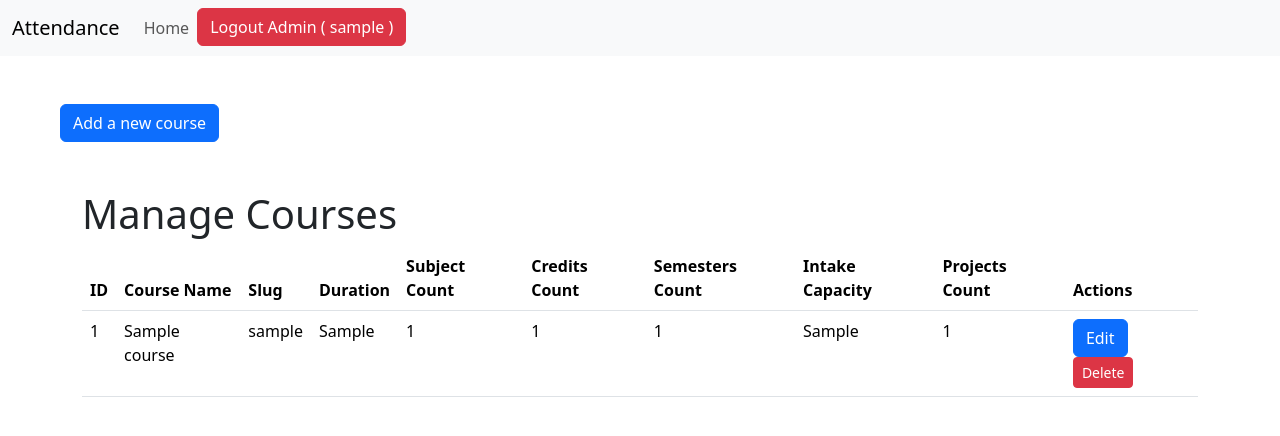
After one commit to hishamized/universityAttendence, a PHP site: page /kashmirUniversity/admin/manage_courses.php in a window 1280 px wide. The commit adds this page. Shown: the top 436 px of the page. Run offline with PHP 8.4, Linux system fonts and the light colour scheme; the visitor is signed in with stand-in values (Sample User, id 1); tables that the repository leaves empty or names only in its code hold one stand-in row (values such as "Sample post"); some libraries are stand-ins or nearby versions.

Commit message:
Following features added: 1) Addition of a new course by admin. 2) Edition of an existing course by admin. 3) Deletion of an existing course by admin.

```diff
--- a/admin/admin_dashboard.php
+++ b/admin/admin_dashboard.php
@@ -111,7 +111,7 @@ mysqli_close($conn);
                 <a class="nav-link" href="<?php echo BASE_URL ?>/admin/manage_batches.php">Manage Batches</a>
             </li>
             <li class="nav-item">
-                <a class="nav-link" href="#">Link 2</a>
+                <a class="nav-link" href="<?php echo BASE_URL ?>/admin/manage_courses.php">Manage Courses</a>
             </li>
             <li class="nav-item">
                 <a class="nav-link" href="#">Link 3</a>
--- /dev/null
+++ b/admin/manage_courses.php
@@ -0,0 +1,399 @@
+<?php
+session_start();
+require_once('../config.php');
+if (!isset($_SESSION['admin_logged_in']) || $_SESSION['admin_logged_in'] !== true) {
+
+    echo '<div class="alert alert-danger" role="alert">You are not authorized to view this page.</div>';
+    exit();
+}
+
+if ($_SERVER['REQUEST_METHOD'] === 'POST' && isset($_POST['addNewCourse'])) {
+    // Retrieve form data
+    $courseName = $_POST['courseName'];
+    $slug = $_POST['slug'];
+    $duration = $_POST['duration'];
+    $subjectCount = $_POST['subjectCount'];
+    $creditsCount = $_POST['creditsCount'];
+    $semestersCount = $_POST['semestersCount'];
+    $intakeCapacity = $_POST['intakeCapacity'];
+    $projectsCount = $_POST['projectsCount'];
+
+    // Check if the course already exists
+    $query = "SELECT COUNT(*) FROM courses WHERE slug = ? OR course_name = ?";
+    $statement = mysqli_prepare($conn, $query);
+    mysqli_stmt_bind_param($statement, "ss", $slug, $courseName);
+    mysqli_stmt_execute($statement);
+    mysqli_stmt_bind_result($statement, $count);
+    mysqli_stmt_fetch($statement);
+    mysqli_stmt_close($statement);
+
+    if ($count > 0) {
+        echo '<div class="alert alert-danger" role="alert">Course with the same slug or name already exists</div>';
+        exit();
+    }
+
+    // Prepare the SQL statement with parameter binding
+    $query = "INSERT INTO courses (course_name, slug, duration, subject_count, credits_count, semesters_count, intake_capacity, projects_count) VALUES (?, ?, ?, ?, ?, ?, ?, ?)";
+    $statement = mysqli_prepare($conn, $query);
+
+    // Bind parameters
+    mysqli_stmt_bind_param($statement, "ssiiiiii", $courseName, $slug, $duration, $subjectCount, $creditsCount, $semestersCount, $intakeCapacity, $projectsCount);
+
+    // Execute the statement
+    $result = mysqli_stmt_execute($statement);
+
+    // Check for errors
+    if ($result) {
+        echo '<div class="alert alert-success" role="alert">New course added successfully</div>';
+    } else {
+        echo '<div class="alert alert-danger" role="alert">Error adding new course: ' . mysqli_error($conn) . '</div>';
+    }
+    unset($_POST['addNewCourse']);
+
+    // Close the statement
+    mysqli_stmt_close($statement);
+}
+
+if ($_SERVER['REQUEST_METHOD'] === 'POST' && isset($_POST['editCourse'])) {
+    // Retrieve form data
+    $courseId = $_POST['courseId'];
+    $courseName = $_POST['editCourseName'];
+    $slug = $_POST['editSlug'];
+    $duration = $_POST['editDuration'];
+    $subjectCount = $_POST['editSubjectCount'];
+    $creditsCount = $_POST['editCreditsCount'];
+    $semestersCount = $_POST['editSemestersCount'];
+    $intakeCapacity = $_POST['editIntakeCapacity'];
+    $projectsCount = $_POST['editProjectsCount'];
+
+    // Check if the course already exists
+    $query = "SELECT COUNT(*) FROM courses WHERE slug = ? OR course_name = ?";
+    $statement = mysqli_prepare($conn, $query);
+    mysqli_stmt_bind_param($statement, "ss", $slug, $courseName);
+    mysqli_stmt_execute($statement);
+    mysqli_stmt_bind_result($statement, $count);
+    mysqli_stmt_fetch($statement);
+    mysqli_stmt_close($statement);
+
+    if ($count > 0) {
+        echo '<div class="alert alert-danger" role="alert">Course with the same slug or name already exists</div>';
+        exit();
+    }
+
+    // Prepare the SQL statement with parameter binding
+    $query = "UPDATE courses SET course_name = ?, slug = ?, duration = ?, subject_count = ?, credits_count = ?, semesters_count = ?, intake_capacity = ?, projects_count = ? WHERE id = ?";
+    $statement = mysqli_prepare($conn, $query);
+
+    // Bind parameters
+    mysqli_stmt_bind_param($statement, "ssiiiiiii", $courseName, $slug, $duration, $subjectCount, $creditsCount, $semestersCount, $intakeCapacity, $projectsCount, $courseId);
+
+    // Execute the statement
+    $result = mysqli_stmt_execute($statement);
+
+    // Check for errors
+    if ($result) {
+        echo '<div class="alert alert-success" role="alert">Course updated successfully</div>';
+    } else {
+        echo '<div class="alert alert-danger" role="alert">Error updating course: ' . mysqli_error($conn) . '</div>';
+    }
+    unset($_POST['editCourse']);
+
+    // Close the statement
+    mysqli_stmt_close($statement);
+}
+
+if($_SERVER['REQUEST_METHOD'] === 'POST' && isset($_POST['deleteCourseId'])) {
+    $courseId = $_POST['deleteCourseId'];
+    $query = "DELETE FROM courses WHERE id = ?";
+    $statement = mysqli_prepare($conn, $query);
+    mysqli_stmt_bind_param($statement, "i", $courseId);
+    $result = mysqli_stmt_execute($statement);
+    if($result) {
+        echo '<div class="alert alert-success" role="alert">Course deleted successfully</div>';
+    } else {
+        echo '<div class="alert alert-danger" role="alert">Error deleting course: ' . mysqli_error($conn) . '</div>';
+    }
+    unset($_POST['deleteCourseId']);
+    mysqli_stmt_close($statement);
+}
+
+// Fetch data from the courses table
+$query = "SELECT * FROM courses";
+$result = mysqli_query($conn, $query);
+
+// Close the database connection
+mysqli_close($conn);
+
+
+?>
+
+<!DOCTYPE html>
+<html lang="en">
+
+<head>
+    <meta charset="UTF-8">
+    <meta name="viewport" content="width=device-width, initial-scale=1.0">
+    <title>Document</title>
+    <link href="https://cdn.jsdelivr.net/npm/bootstrap@5.3.3/dist/css/bootstrap.min.css" rel="stylesheet" integrity="sha384-QWTKZyjpPEjISv5WaRU9OFeRpok6YctnYmDr5pNlyT2bRjXh0JMhjY6hW+ALEwIH" crossorigin="anonymous">
+
+    <script src="https://kit.fontawesome.com/1bc2765d38.js" crossorigin="anonymous"></script>
+</head>
+
+<body>
+    <!-- Navbar -->
+    <nav class="navbar navbar-expand-lg bg-body-tertiary">
+        <div class="container-fluid">
+            <a class="navbar-brand" href="#">Attendance</a>
+            <button class="navbar-toggler" type="button" data-bs-toggle="collapse" data-bs-target="#navbarNav" aria-controls="navbarNav" aria-expanded="false" aria-label="Toggle navigation">
+                <span class="navbar-toggler-icon"></span>
+            </button>
+            <div class="collapse navbar-collapse" id="navbarNav">
+                <ul class="navbar-nav">
+                    <li class="nav-item">
+                        <a class="nav-link" href="<?php echo BASE_URL ?>">Home</a>
+                    </li>
+                    <li class="nav-item">
+                        <a class="btn btn-danger" href="admin_logout.php">Logout Admin ( <?php echo $_SESSION['admin_username'] ?> )</a>
+                    </li>
+                </ul>
+            </div>
+        </div>
+    </nav>
+
+    <div class="container m-5">
+        <!-- Button to toggle the form -->
+        <button type="button" class="btn btn-primary" onclick="toggleForm()">Add a new course</button>
+
+        <!-- Hidden Bootstrap form -->
+        <form id="courseForm" style="display: none;" method="post" action="manage_courses.php">
+            <div class="mb-3">
+                <label for="courseName" class="form-label">Course Name</label>
+                <input type="text" class="form-control" id="courseName" name="courseName" required>
+            </div>
+            <div class="mb-3">
+                <label for="slug" class="form-label">Slug</label>
+                <input type="text" class="form-control" id="slug" name="slug" required>
+            </div>
+            <div class="mb-3">
+                <label for="duration" class="form-label">Duration</label>
+                <input type="number" class="form-control" id="duration" name="duration" required>
+            </div>
+            <div class="mb-3">
+                <label for="subjectCount" class="form-label">Subject Count</label>
+                <input type="number" class="form-control" id="subjectCount" name="subjectCount" required>
+            </div>
+            <div class="mb-3">
+                <label for="creditsCount" class="form-label">Credits Count</label>
+                <input type="number" class="form-control" id="creditsCount" name="creditsCount" required>
+            </div>
+            <div class="mb-3">
+                <label for="semestersCount" class="form-label">Semesters Count</label>
+                <input type="number" class="form-control" id="semestersCount" name="semestersCount" required>
+            </div>
+            <div class="mb-3">
+                <label for="intakeCapacity" class="form-label">Intake Capacity</label>
+                <input type="number" class="form-control" id="intakeCapacity" name="intakeCapacity" required>
+            </div>
+            <div class="mb-3">
+                <label for="projectsCount" class="form-label">Projects Count</label>
+                <input type="number" class="form-control" id="projectsCount" name="projectsCount" required>
+            </div>
+
+            <button type="submit" name="addNewCourse" class="btn btn-primary">Submit</button>
+        </form>
+    </div>
+
+    <div class="container mt-5">
+        <h1>Manage Courses</h1>
+        <table class="table">
+            <thead>
+                <tr>
+                    <th>ID</th>
+                    <th>Course Name</th>
+                    <th>Slug</th>
+                    <th>Duration</th>
+                    <th>Subject Count</th>
+                    <th>Credits Count</th>
+                    <th>Semesters Count</th>
+                    <th>Intake Capacity</th>
+                    <th>Projects Count</th>
+                    <th>Actions</th>
+                </tr>
+            </thead>
+            <tbody>
+                <?php while ($row = mysqli_fetch_assoc($result)) : ?>
+                    <tr id="row-<?= $row['id'] ?>">
+                        <td><?php echo $row['id']; ?></td>
+                        <td><?php echo htmlspecialchars($row['course_name']); ?></td>
+                        <td><?php echo htmlspecialchars($row['slug']); ?></td>
+                        <td><?php echo $row['duration']; ?></td>
+                        <td><?php echo $row['subject_count']; ?></td>
+                        <td><?php echo $row['credits_count']; ?></td>
+                        <td><?php echo $row['semesters_count']; ?></td>
+                        <td><?php echo $row['intake_capacity']; ?></td>
+                        <td><?php echo $row['projects_count']; ?></td>
+                        <td>
+                            <button class="btn btn-primary" data-toggle="modal" data-target="#editModal" data-course-id="<?php echo $row['id']; ?>" onclick="editCourseModal(<?php echo $row['id']; ?>)">Edit</button>
+                            <button class="btn btn-danger btn-sm" onclick="openDeleteModal(<?= $row['id'] ?>)">Delete</button>
+                        </td>
+                    </tr>
+                <?php endwhile; ?>
+            </tbody>
+        </table>
+    </div>
+    <!-- Edit Modal -->
+    <div class="modal fade" id="editModal" tabindex="-1" aria-labelledby="editModalLabel" aria-hidden="true">
+        <div class="modal-dialog">
+            <div class="modal-content">
+                <div class="modal-header">
+                    <h5 class="modal-title" id="editModalLabel">Edit Course</h5>
+                    <button type="button" class="btn-close" data-dismiss="modal" aria-label="Close" onclick="closeEditModal()"></button>
+                </div>
+                <div class="modal-body">
+                    <form id="editForm" method="post" action="manage_courses.php">
+                        <div class="mb-3">
+                            <input class="form-control" type="hidden" id="courseId" name="courseId">
+                        </div>
+                        <div class="mb-3">
+                            <label for="editCourseName" class="form-label">Course Name</label>
+                            <input type="text" class="form-control" id="editCourseName" name="editCourseName" required>
+                        </div>
+                        <div class="mb-3">
+                            <label for="editSlug" class="form-label">Slug</label>
+                            <input type="text" class="form-control" id="editSlug" name="editSlug" required>
+                        </div>
+                        <div class="mb-3">
+                            <label for="editDuration" class="form-label">Duration</label>
+                            <input type="number" class="form-control" id="editDuration" name="editDuration" required>
+                        </div>
+                        <div class="mb-3">
+                            <label for="editSubjectCount" class="form-label">Subject Count</label>
+                            <input type="number" class="form-control" id="editSubjectCount" name="editSubjectCount" required>
+                        </div>
+                        <div class="mb-3">
+                            <label for="editCreditsCount" class="form-label">Credits Count</label>
+                            <input type="number" class="form-control" id="editCreditsCount" name="editCreditsCount" required>
+                        </div>
+                        <div class="mb-3">
+                            <label for="editSemestersCount" class="form-label">Semesters Count</label>
+                            <input type="number" class="form-control" id="editSemestersCount" name="editSemestersCount" required>
+                        </div>
+                        <div class="mb-3">
+                            <label for="editIntakeCapacity" class="form-label">Intake Capacity</label>
+                            <input type="number" class="form-control" id="editIntakeCapacity" name="editIntakeCapacity" required>
+                        </div>
+                        <div class="mb-3">
+                            <label for="editProjectsCount" class="form-label">Projects Count</label>
+                            <input type="number" class="form-control" id="editProjectsCount" name="editProjectsCount" required>
+                        </div>
+                        <button type="submit" name="editCourse" class="btn btn-primary">Update</button>
+                    </form>
+                </div>
+            </div>
+        </div>
+    </div>
+
+        <!-- Delete Batch Modal -->
+        <div class="modal fade" id="deleteModal" tabindex="-1" aria-labelledby="deleteModalLabel" aria-hidden="true">
+            <div class="modal-dialog">
+                <div class="modal-content">
+                    <div class="modal-header">
+                        <h5 class="modal-title" id="deleteModalLabel">Confirmation</h5>
+                        <button type="button" class="btn-close" data-bs-dismiss="modal" aria-label="Close"></button>
+                    </div>
+                    <div class="modal-body">
+                        <p>Are you sure you want to delete this course?</p>
+                        <!-- Form for deletion confirmation -->
+                        <form id="deleteForm" method="post" action="manage_courses.php">
+                            <input type="hidden" name="deleteCourseId" id="deleteCourseId">
+                        </form>
+                    </div>
+                    <div class="modal-footer">
+                        <button type="button" class="btn btn-secondary" data-bs-dismiss="modal">Cancel</button>
+                        <button type="button" class="btn btn-danger" onclick="confirmDelete()">Delete</button>
+                    </div>
+                </div>
+            </div>
+        </div>
+    <script>
+        // Function to toggle the form visibility
+        function toggleForm() {
+            var form = document.getElementById('courseForm');
+            if (form.style.display === 'none') {
+                form.style.display = 'block';
+            } else {
+                form.style.display = 'none';
+            }
+        }
+    </script>
+
+
+    <script>
+        function closeEditModal() {
+            $('#editModal').modal('hide');
+        }
+
+        function editCourseModal(id) {
+            const modal = document.getElementById('editModal');
+            const isModalVisible = modal.classList.contains('show');
+
+            // Check if the modal is not already visible
+            if (!isModalVisible) {
+                // Show the modal
+                $('#editModal').modal('show');
+
+                // Find the table row corresponding to the provided ID
+                const tableRow = document.getElementById(`row-${id}`);
+
+                // Extract data from table cells
+                const courseId = tableRow.cells[0].innerText; // Assuming course ID is in the first column
+                const courseName = tableRow.cells[1].innerText; // Assuming course name is in the second column
+                const slug = tableRow.cells[2].innerText; // Assuming slug is in the third column
+                const duration = tableRow.cells[3].innerText; // Assuming duration is in the fourth column
+                const subjectCount = tableRow.cells[4].innerText; // Assuming subject count is in the fifth column
+                const creditsCount = tableRow.cells[5].innerText; // Assuming credits count is in the sixth column
+                const semestersCount = tableRow.cells[6].innerText; // Assuming semesters count is in the seventh column
+                const intakeCapacity = tableRow.cells[7].innerText; // Assuming intake capacity is in the eighth column
+                const projectsCount = tableRow.cells[8].innerText; // Assuming projects count is in the ninth column
+
+
+                // Populate form fields with extracted data
+                document.getElementById('courseId').value = courseId;
+                document.getElementById('editCourseName').value = courseName;
+                document.getElementById('editSlug').value = slug;
+                document.getElementById('editDuration').value = duration;
+                document.getElementById('editSubjectCount').value = subjectCount;
+                document.getElementById('editCreditsCount').value = creditsCount;
+                document.getElementById('editSemestersCount').value = semestersCount;
+                document.getElementById('editIntakeCapacity').value = intakeCapacity;
+                document.getElementById('editProjectsCount').value = projectsCount;
+
+            } else {
+                // Hide the modal if it's already visible
+                $('#editModal').modal('hide');
+            }
+        }
+        function openDeleteModal(batchId) {
+            console.log(batchId);
+
+            document.getElementById('deleteCourseId').value = batchId;
+
+            var deleteModal = new bootstrap.Modal(document.getElementById('deleteModal'));
+            deleteModal.show();
+        }
+
+
+        function confirmDelete() {
+
+            document.getElementById('deleteForm').submit();
+        }
+    </script>
+
+
+
+
+    <script src="https://code.jquery.com/jquery-3.7.0.min.js" integrity="sha256-2Pmvv0kuTBOenSvLm6bvfBSSHrUJ+3A7x6P5Ebd07/g=" crossorigin="anonymous"></script>
+    <script src="https://cdn.jsdelivr.net/npm/bootstrap@5.3.2/dist/js/bootstrap.bundle.min.js" integrity="sha384-C6RzsynM9kWDrMNeT87bh95OGNyZPhcTNXj1NW7RuBCsyN/o0jlpcV8Qyq46cDfL" crossorigin="anonymous"></script>
+</body>
+
+</html>
```
